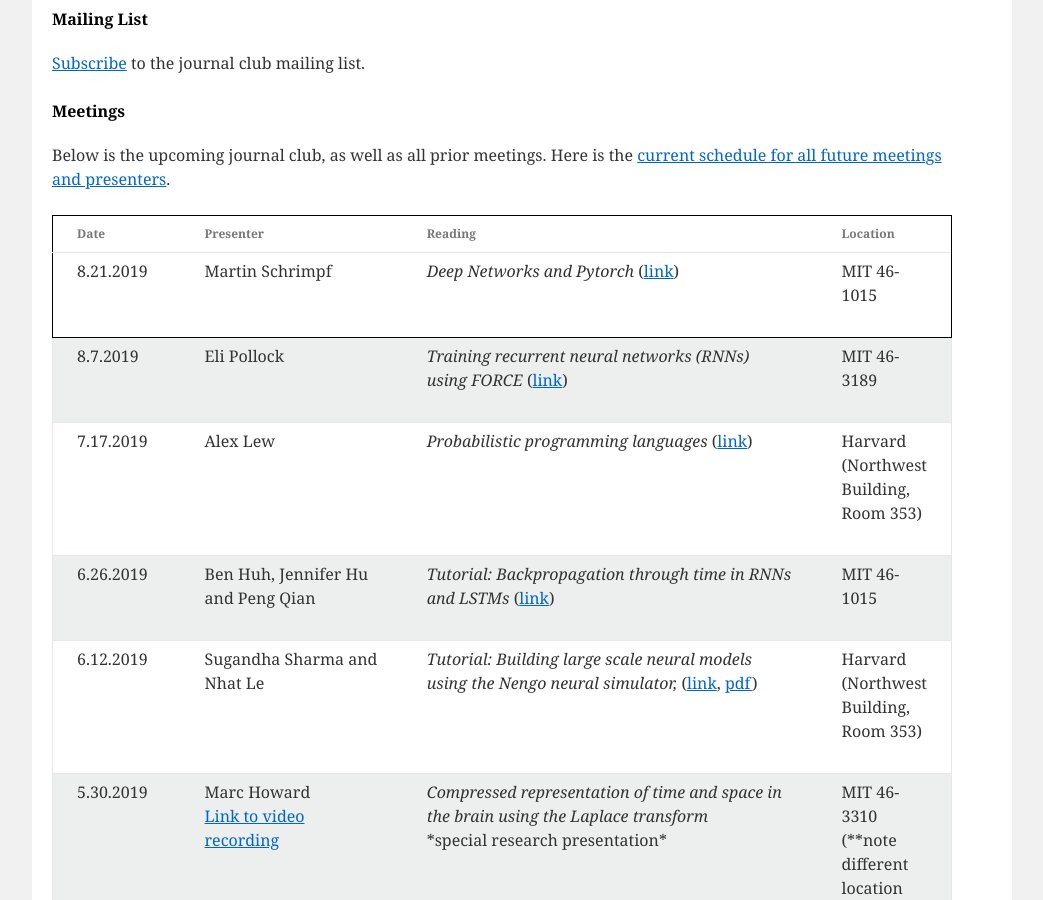
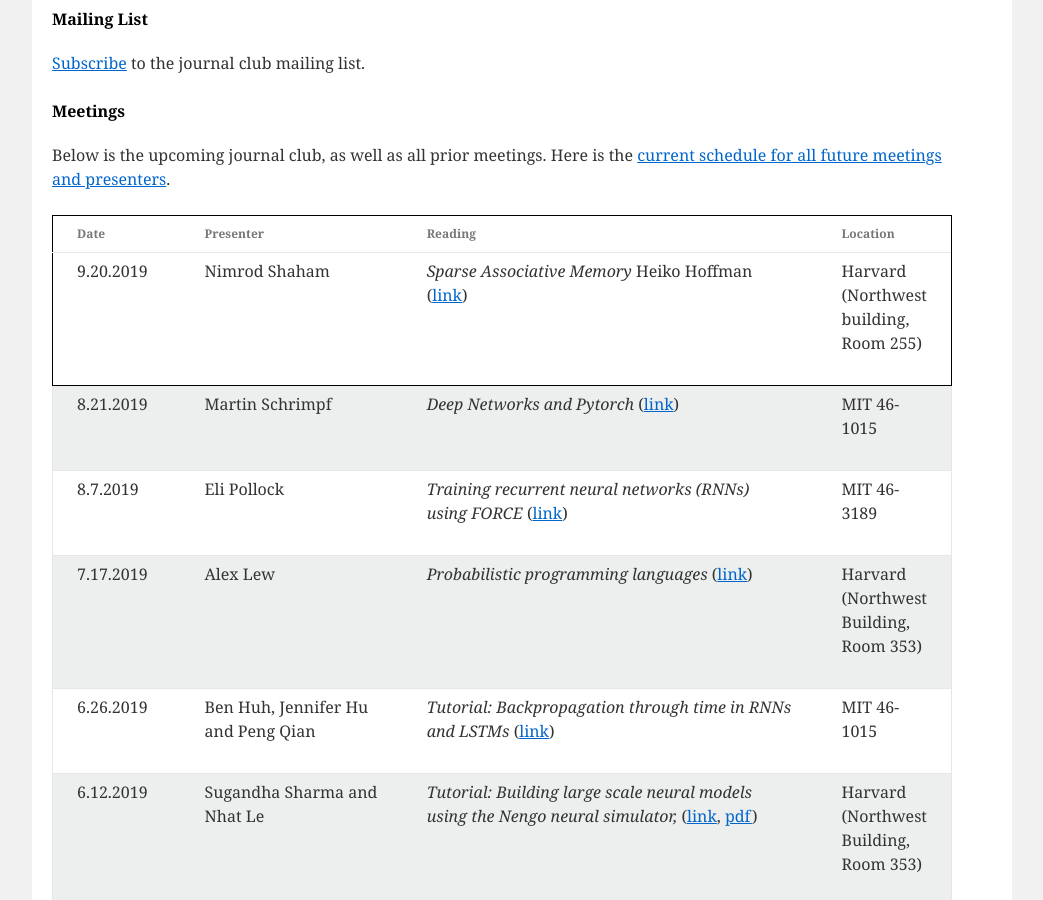
Before and after one commit to compneurojc/compneurojc.github.io, a Jekyll site: the page built from index.html, in a window 1280 px wide and 900 px high, scrolled down 631 px. Shown: the whole window, without its empty margins (118-1161 px from the left). Built offline with Jekyll 4.4.1, drawn with Linux system fonts in a browser that asks for light colours.

Commit message:
sept 20, 2019 meeting

```diff
--- a/_data/meeting_info.yml
+++ b/_data/meeting_info.yml
@@ -1,3 +1,11 @@
+- presenter: Nimrod Shaham
+  date: 9.20.2019
+  paper: "Sparse Associative Memory"
+  url: "https://www.mitpressjournals.org/doi/full/10.1162/neco_a_01181"
+  pdf: "None"
+  authors: "Heiko Hoffman"
+  location: "Harvard (Northwest building, Room 255)"
+
 - presenter: Martin Schrimpf
   date: 8.21.2019
   paper: "Deep Networks and Pytorch"
```
